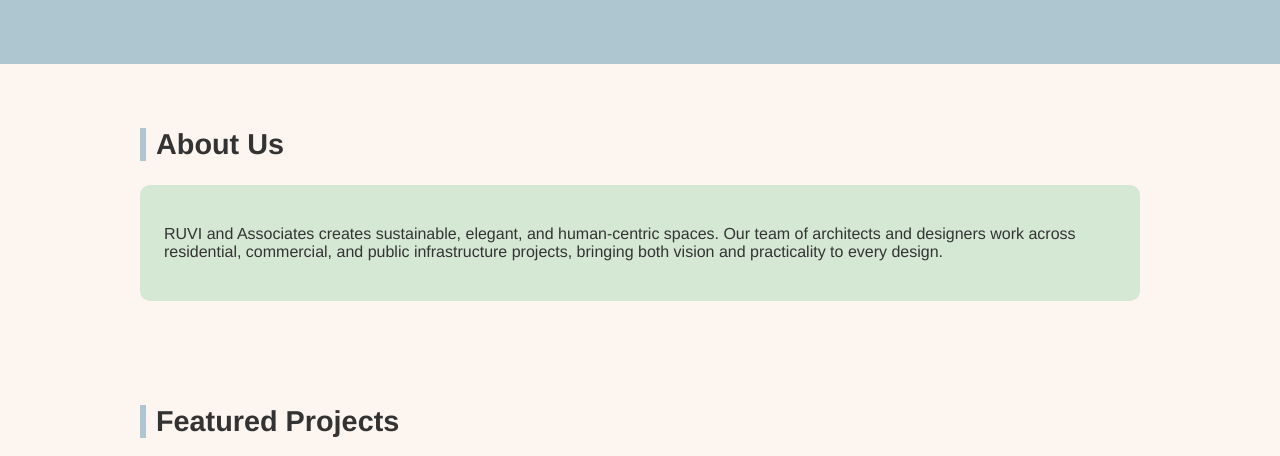
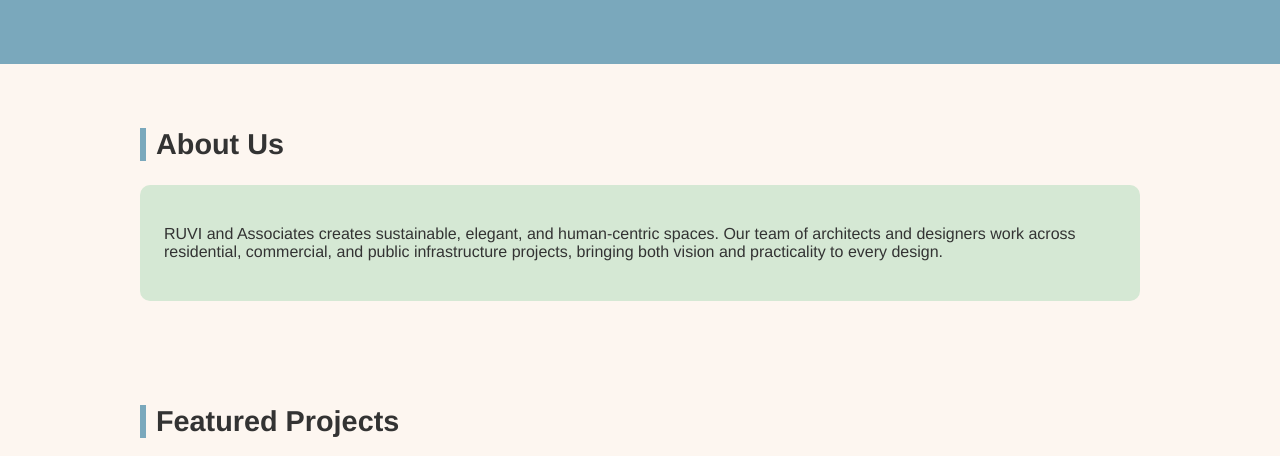
Before and after one commit to Ruvi2025/Ruvi2025.github.io, a plain HTML site: page index.html in a window 1280 px wide. Shown: the part 219-675 px from the top of the page. Drawn offline with Linux system fonts and the light colour scheme; grey boxes are pictures that could not be loaded.

Commit message:
Update index.html
Header colour update

```diff
--- a/index.html
+++ b/index.html
@@ -7,7 +7,7 @@
   <style>
     :root {
       --bg: #fdf6f0;
-      --accent: #aec6cf;
+      --accent: #7aa8bc;
       --soft-green: #d5e8d4;
       --peach: #ffe5b4;
       --text: #333;
```
